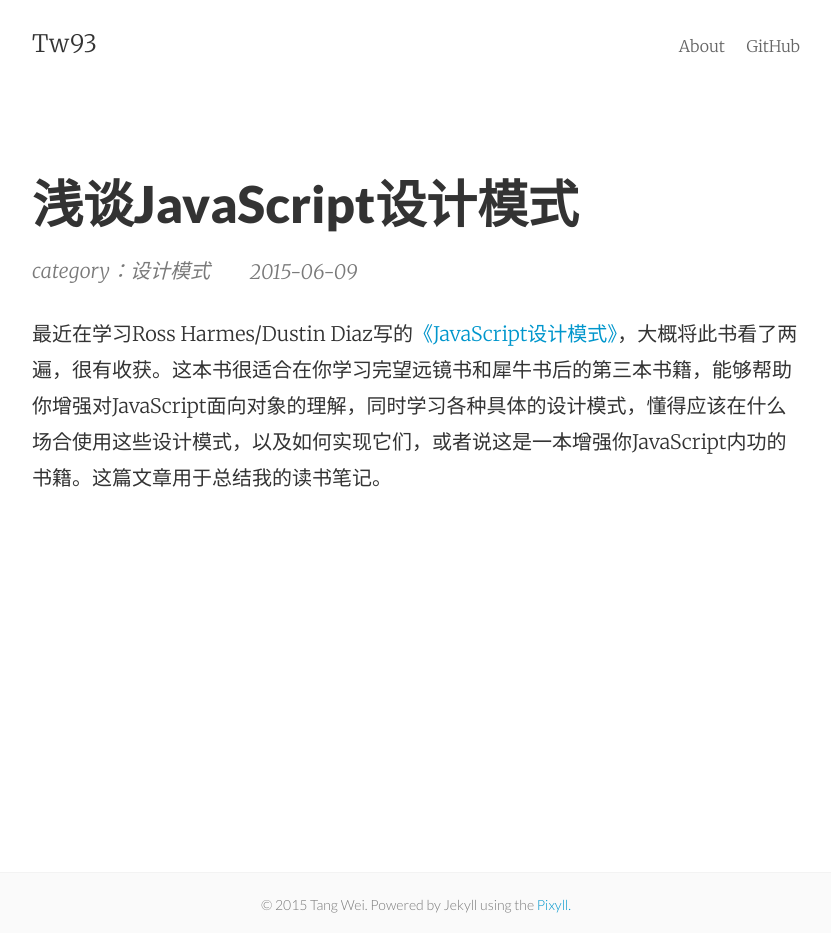
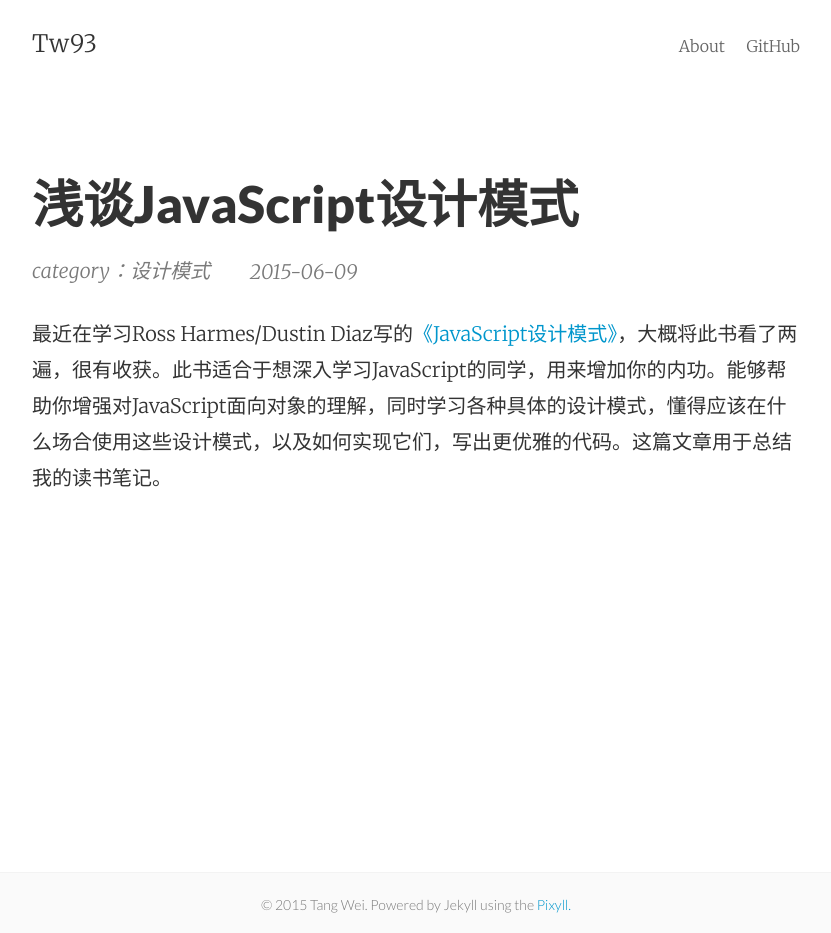
Before and after one commit to tw93/tw93.github.io, a Jekyll site: the page built from _posts/2015-06-09-Talking-about-JavaScript-design-patterns.md, in a window 1280 px wide. Shown: the whole page, without its empty margins (224-1055 px from the left). Built offline with Jekyll 4.4.1, drawn with Linux system fonts in a browser that asks for light colours; comment, search, counter and statistics services are not loaded.

Commit message:
add a js design patterns

```diff
--- a/_posts/2015-06-09-Talking-about-JavaScript-design-patterns.md
+++ b/_posts/2015-06-09-Talking-about-JavaScript-design-patterns.md
@@ -2,8 +2,8 @@
 layout:     post
 title:      浅谈JavaScript设计模式
 date:       2015-06-09 21:47:29
-summary:    最近在学习Ross Harmes/Dustin Diaz写的《JavaScript设计模式》，大概将此书看了两遍，很有收获。这本书很适合在你学习完望远镜书和犀牛书后的第三本书籍，能够帮助你增强对JavaScript面向对象的理解，同时学习各种具体的设计模式，懂得应该在什么场合使用这些设计模式，以及如何实现它们。或者说这是一本增强你JavaScript内功的书籍。这篇文章用于总结我的读书笔记。
+summary:    最近在学习Ross Harmes/Dustin Diaz写的《JavaScript设计模式》，大概将此书看了两遍，很有收获。此书适合于想深入学习JavaScript的同学，用来增加你的内功。能够帮助你增强对JavaScript面向对象的理解，同时学习各种具体的设计模式，懂得应该在什么场合使用这些设计模式，以及如何实现它们，写出更优雅的代码。这篇文章用于总结我的读书笔记。
 categories: 设计模式
 ---
 
-最近在学习Ross Harmes/Dustin Diaz写的[《JavaScript设计模式》](http://book.douban.com/subject/3329540/){:target="_blank"}，大概将此书看了两遍，很有收获。这本书很适合在你学习完望远镜书和犀牛书后的第三本书籍，能够帮助你增强对JavaScript面向对象的理解，同时学习各种具体的设计模式，懂得应该在什么场合使用这些设计模式，以及如何实现它们，或者说这是一本增强你JavaScript内功的书籍。这篇文章用于总结我的读书笔记。
+最近在学习Ross Harmes/Dustin Diaz写的[《JavaScript设计模式》](http://book.douban.com/subject/3329540/){:target="_blank"}，大概将此书看了两遍，很有收获。此书适合于想深入学习JavaScript的同学，用来增加你的内功。能够帮助你增强对JavaScript面向对象的理解，同时学习各种具体的设计模式，懂得应该在什么场合使用这些设计模式，以及如何实现它们，写出更优雅的代码。这篇文章用于总结我的读书笔记。
```
